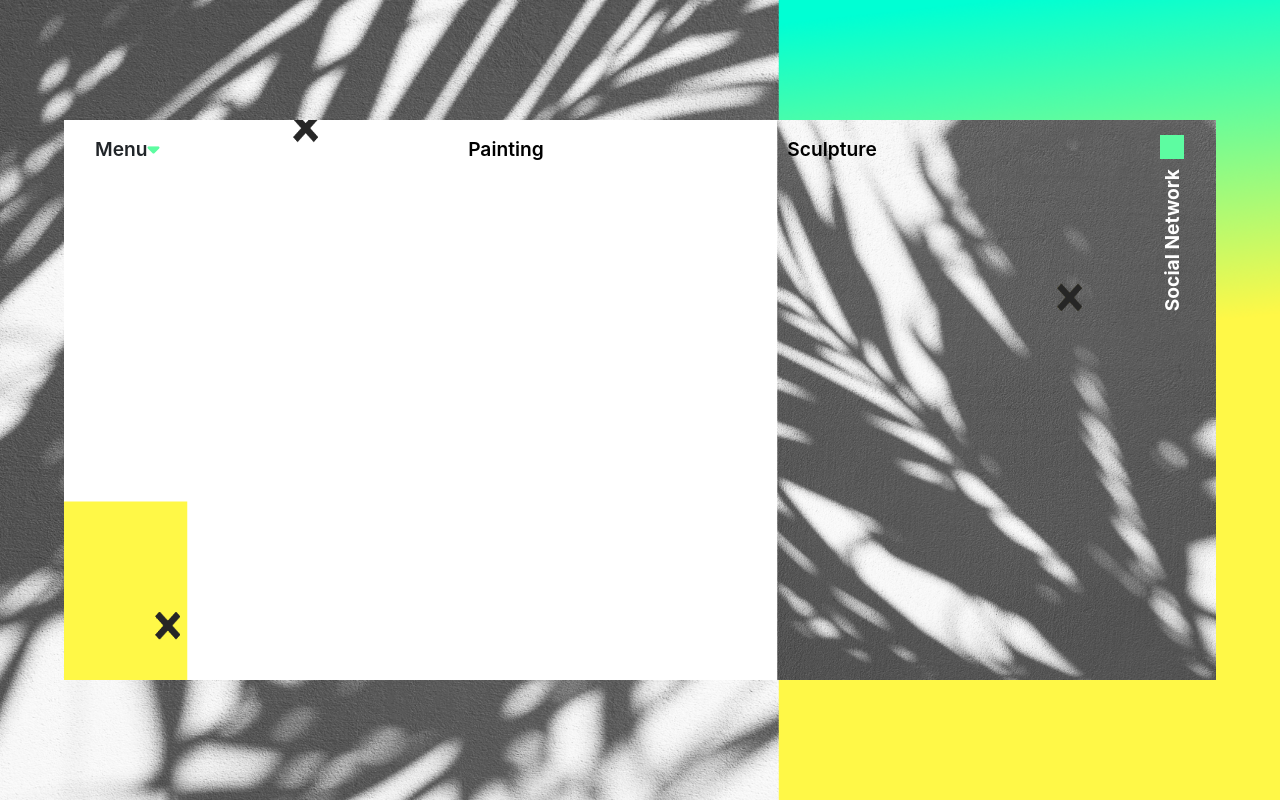
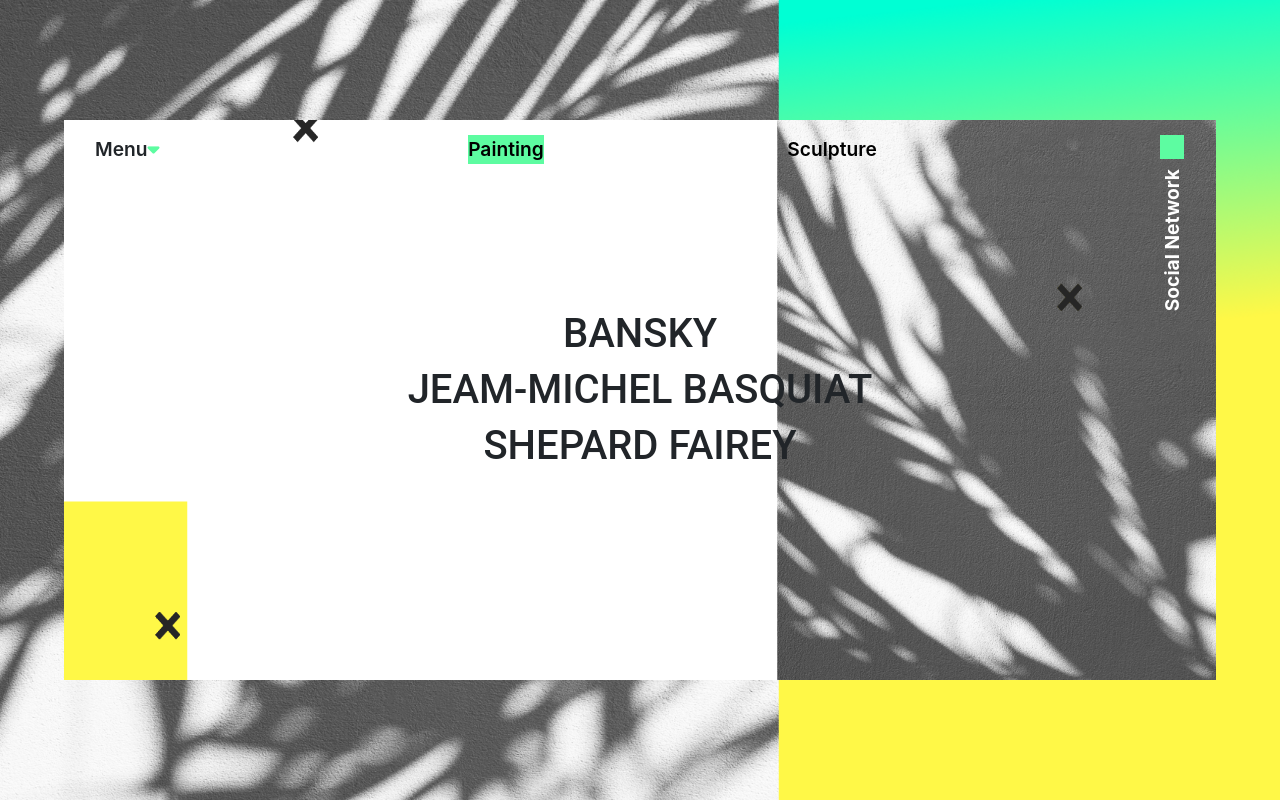
Before and after one commit to fafa-a/leMuseum, a React (Create React App) app: page /painting in a window 1280 px wide. Built offline with nearby package versions, Linux system fonts and the light colour scheme.

Commit message:
artist peinture and sculpture

```diff
--- a/src/App.js
+++ b/src/App.js
@@ -4,8 +4,8 @@
 
 import Header from "./components/Header";
 import Home from "./components/Home";
-import PopArt from "./components/PopArt";
-import ClassicArt from "./components/ClassicArt";
+import Artist from "./components/Artist";
+import Sculpture from "./components/Sculpture";
 
 function App() {
   return (
@@ -15,8 +15,8 @@
           <Header />
           <Switch>
             <Route exact path="/" component={Home}></Route>
-            <Route path="/pop-art" component={PopArt}></Route>
-            <Route path="/classic-art" component={ClassicArt}></Route>
+            <Route path="/painting" component={Artist}></Route>
+            <Route path="/sculpture" component={Sculpture}></Route>
           </Switch>
         </div>
       </Router>
--- /dev/null
+++ b/src/components/Artist.js
@@ -0,0 +1,52 @@
+import React, { Component } from "react";
+
+import Painting from "./Painting";
+import Sculpture from "./Sculpture";
+
+class Artist extends Component {
+  state = {
+    painters: [
+      {
+        id: 1,
+        firstName: null,
+        lastName: "Bansky"
+      },
+      {
+        id: 2,
+        firstName: "Jeam-Michel",
+        lastName: "Basquiat"
+      },
+      {
+        id: 3,
+        firstName: "Shepard",
+        lastName: "Fairey"
+      }
+    ],
+    sculptors: [
+      {
+        id: 1,
+        firstName: null,
+        lastName: "Kaws"
+      },
+      {
+        id: 2,
+        firstName: "Mark",
+        lastName: "Jerkins"
+      }
+    ]
+  };
+
+  render() {
+    return (
+      <div>
+        {URL !== "/sculpture" ? (
+          <Painting name={this.state.painters} />
+        ) : (
+          <Sculpture name={this.state.sculptors} />
+        )}
+      </div>
+    );
+  }
+}
+
+export default Artist;
--- a/src/components/ClassicArt.js
+++ /dev/null
@@ -1,13 +0,0 @@
-import React, { Component } from "react";
-
-class ClassicArt extends Component {
-  render() {
-    return (
-      <div>
-        <h1>CLASSIC ART</h1>
-      </div>
-    );
-  }
-}
-
-export default ClassicArt;
--- a/src/components/Header.js
+++ b/src/components/Header.js
@@ -11,10 +11,10 @@
           <Menu />
           <nav>
             <ul>
-              <NavLink exact activeClassName="current" to="/pop-art">
+              <NavLink exact activeClassName="current" to="/painting">
                 <li className="nav-title">Painting</li>
               </NavLink>
-              <NavLink exact activeClassName="current" to="/classic-art">
+              <NavLink exact activeClassName="current" to="/sculpture">
                 <li className="nav-title">Sculpture</li>
               </NavLink>
             </ul>
--- a/src/components/Menu.js
+++ b/src/components/Menu.js
@@ -30,8 +30,8 @@
         {this.state.showMenu ? (
           <div className="menu-item">
             <Link to="/"> Home </Link>
-            <Link to="/pop-art"> Pop art </Link>
-            <Link to="/classic-art"> Classic art</Link>
+            <Link to="/painting"> Painting </Link>
+            <Link to="/sculpture"> Sculpture</Link>
           </div>
         ) : null}
       </div>
--- /dev/null
+++ b/src/components/Painting.js
@@ -0,0 +1,13 @@
+import React, { Component } from "react";
+
+class Painting extends Component {
+  render() {
+    return this.props.name.map(painter => (
+      <h1 key={painter.id}>
+        {painter.firstName} {painter.lastName}
+      </h1>
+    ));
+  }
+}
+
+export default Painting;
--- a/src/components/PopArt.js
+++ /dev/null
@@ -1,13 +0,0 @@
-import React, { Component } from "react";
-
-class PopArt extends Component {
-  render() {
-    return (
-      <div>
-        <h1>POP ART</h1>
-      </div>
-    );
-  }
-}
-
-export default PopArt;
--- /dev/null
+++ b/src/components/Sculpture.js
@@ -0,0 +1,13 @@
+import React, { Component } from "react";
+
+class Sculpture extends Component {
+  render() {
+    return this.props.name.map(sculptor => (
+      <h1 key={sculptor.id}>
+        {sculptor.firstName} {sculptor.lastName}
+      </h1>
+    ));
+  }
+}
+
+export default Sculpture;
--- a/src/css/App.scss
+++ b/src/css/App.scss
@@ -162,6 +162,9 @@
   width: 1.5rem;
   height: 1.5rem;
   background-color: $green;
+  &:hover {
+    cursor: pointer;
+  }
 }
 
 .socials-phrase {
```
